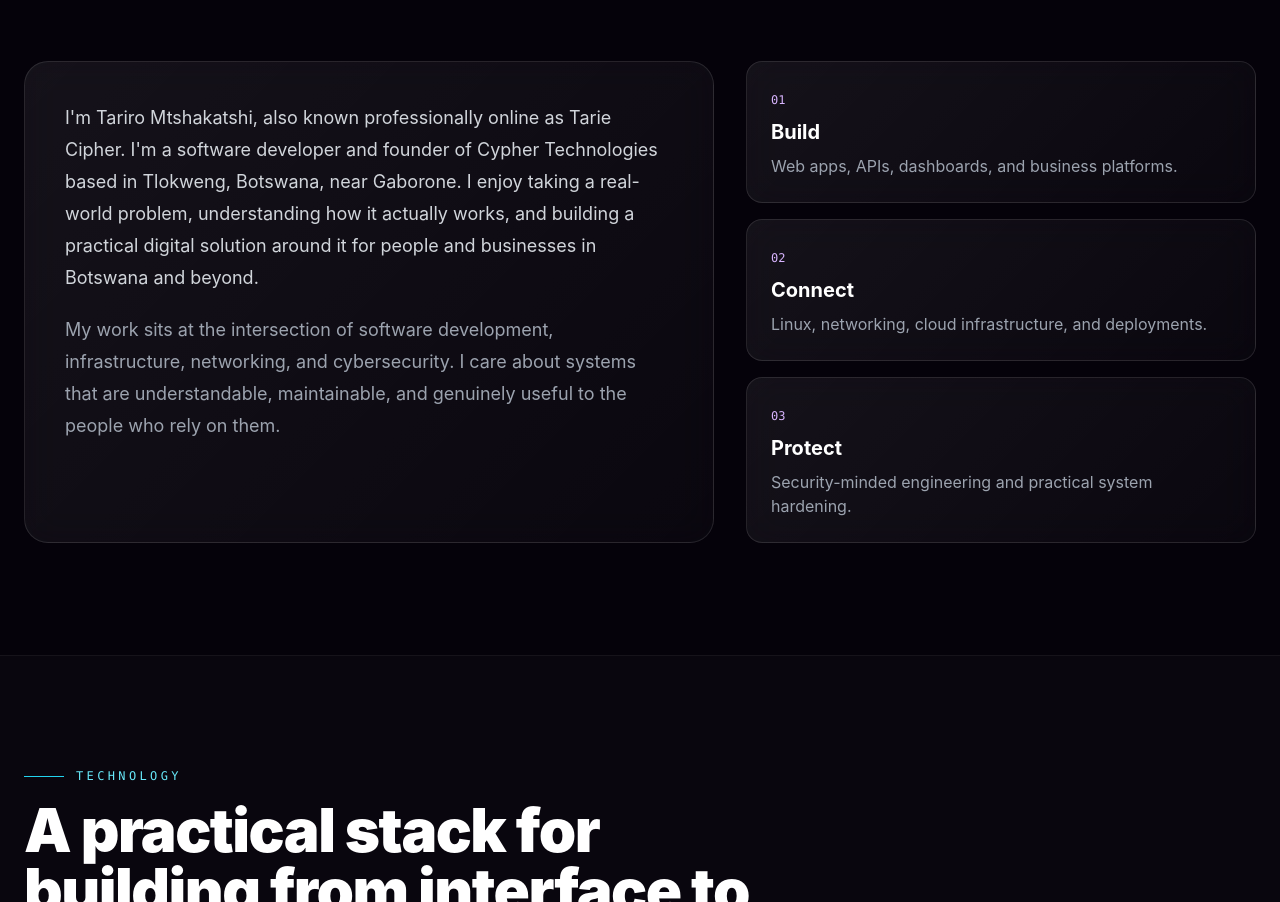
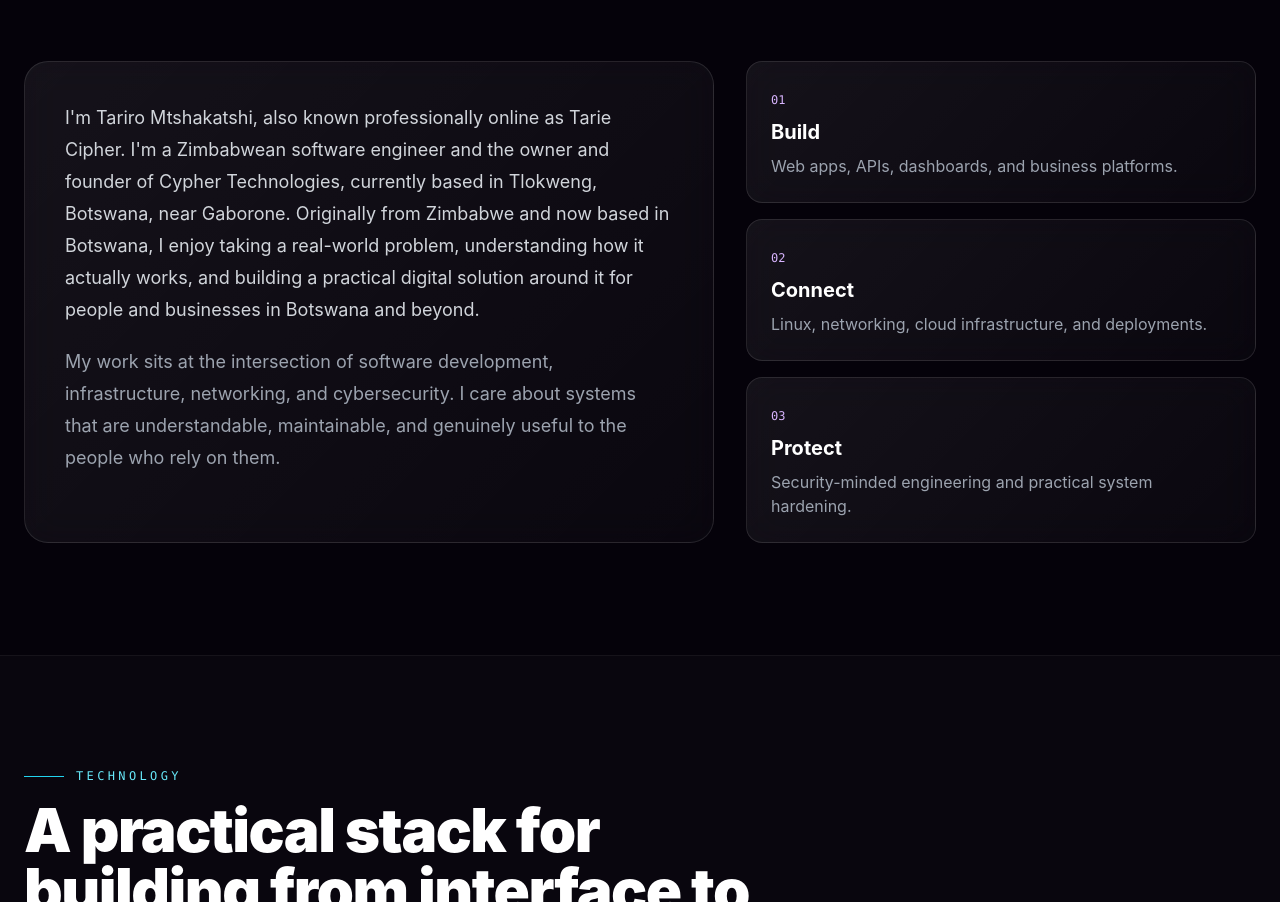
Before and after one commit to tarieciphertech/cypher-portfolio, a React (Vite) app: page / in a window 1280 px wide. Shown: the part 1119-2021 px from the top of the page. Built offline with nearby package versions, Linux system fonts and the light colour scheme.

Commit message:
Clarify founder identity and Zimbabwean origin

```diff
--- a/src/components/About.jsx
+++ b/src/components/About.jsx
@@ -13,7 +13,7 @@
         <SectionTitle label="About Me" title="Technology should solve problems, not create more of them." />
         <div className="grid lg:grid-cols-[1.15fr_.85fr] gap-8 items-stretch">
           <div className="glass rounded-3xl p-8 md:p-10">
-            <p className="text-gray-300 text-lg leading-8">I'm Tariro Mtshakatshi, also known professionally online as Tarie Cipher. I'm a software developer and founder of Cypher Technologies based in Tlokweng, Botswana, near Gaborone. I enjoy taking a real-world problem, understanding how it actually works, and building a practical digital solution around it for people and businesses in Botswana and beyond.</p>
+            <p className="text-gray-300 text-lg leading-8">I'm Tariro Mtshakatshi, also known professionally online as Tarie Cipher. I'm a Zimbabwean software engineer and the owner and founder of Cypher Technologies, currently based in Tlokweng, Botswana, near Gaborone. Originally from Zimbabwe and now based in Botswana, I enjoy taking a real-world problem, understanding how it actually works, and building a practical digital solution around it for people and businesses in Botswana and beyond.</p>
             <p className="text-gray-400 text-lg leading-8 mt-5">My work sits at the intersection of software development, infrastructure, networking, and cybersecurity. I care about systems that are understandable, maintainable, and genuinely useful to the people who rely on them.</p>
           </div>
           <div className="grid gap-4">
```
